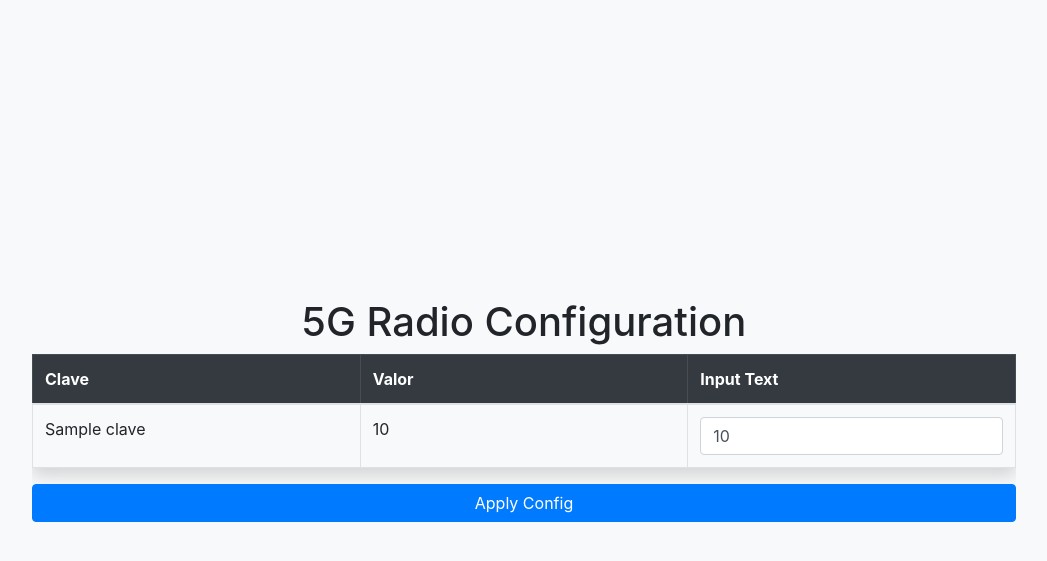
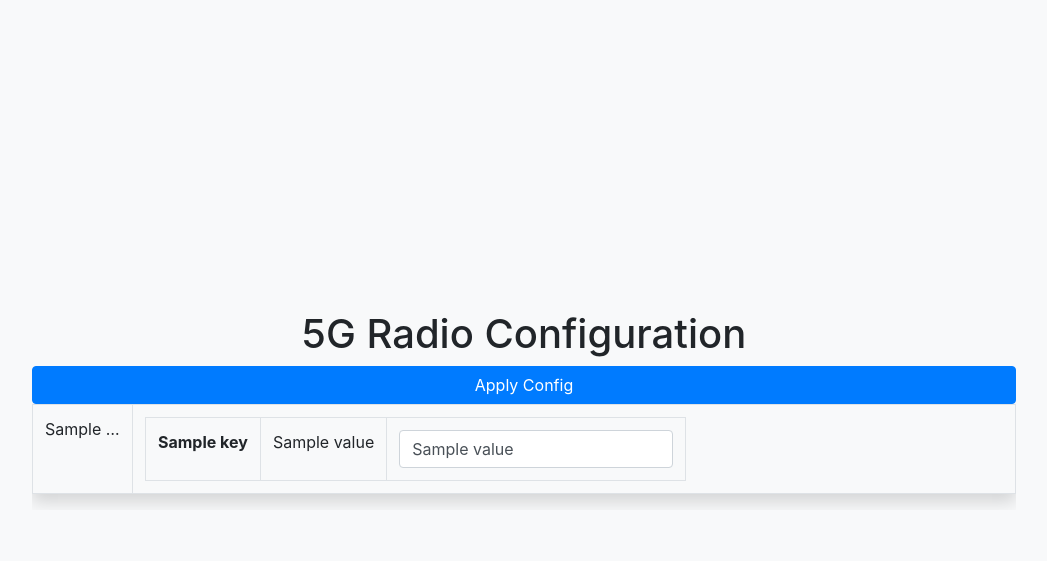
Before and after one commit to mikel-diez/5G-conf-apis, a FastAPI app: template templates/main.html in a window 1280 px wide. Shown: the top 561 px of the page, without its empty margins (116-1163 px from the left). Run offline with FastAPI, Linux system fonts and the light colour scheme; the template is opened without the code that fills it: most values are stand-ins (such as "Sample title", 1, 10 or a date in 2020); some libraries are stand-ins or nearby versions.

Commit message:
yml parsing added

```diff
--- a/main.py
+++ b/main.py
@@ -2,10 +2,11 @@ from fastapi import FastAPI, HTTPException, Body, Request
 from fastapi.responses import HTMLResponse, JSONResponse
 from fastapi.templating import Jinja2Templates
 from controllers.enviroment_controller import FileController
+from controllers.yml_controller import YamlToJsonFileController
 from controllers.container_controller import check_containers
 from controllers.deployment_controller import DeploymentStatusController
 from pydantic import BaseModel
-from variables.file_locations import ENV_FILE
+from variables.file_locations import ENV_FILE, YML_FILE
 import json
 app = FastAPI()
 
@@ -23,11 +24,18 @@ templates = Jinja2Templates(directory="templates")
 
 deployment_status_controller = DeploymentStatusController()
 
+# @app.get("/", response_class=HTMLResponse)
+# def get_main(request: Request):
+#     controller = FileController(ENV_FILE)
+#     json_data = controller.file_to_dict()
+#     return templates.TemplateResponse("main.html",  {"request": request, "json_data": json_data})
+
 @app.get("/", response_class=HTMLResponse)
 def get_main(request: Request):
-    controller = FileController(ENV_FILE)
-    json_data = controller.file_to_dict()
-    return templates.TemplateResponse("main.html",  {"request": request, "json_data": json_data})
+    controller = YamlToJsonFileController(YML_FILE)
+    json_data = controller.yaml_to_json()
+    return templates.TemplateResponse("main.html",  {"request": request, "json_data": json.loads(json_data)})
+
 
 @app.get("/get-conf")
 def get_configuration():
--- a/templates/main.html
+++ b/templates/main.html
@@ -63,6 +63,12 @@
             z-index: 1000;
             margin: -60px 0 0 -60px;
         }
+        .category-cell {
+            width: 100px;
+            white-space: nowrap;
+            overflow: hidden;
+            text-overflow: ellipsis;
+        }
 
         @-webkit-keyframes spin {
             0% { -webkit-transform: rotate(0deg); }
@@ -83,26 +89,24 @@
         <h1 class="text-center">5G Radio Configuration</h1>
         <div class="table-responsive">
             <table class="table table-bordered table-hover shadow">
-                <thead class="table-dark">
+                {% for category, settings in json_data.items() %}
                 <tr>
-                        <th scope="col">Clave</th>
-                        <th scope="col">Valor</th>
-                        <th scope="col">Input Text</th>
-                    </tr>
-                </thead>
-                <tbody>
-                    {% for clave, valor in json_data.items() %}
+                    <td class="category-cell">{{ category }}</td>
+                    <td>
+                        <table>
+                            {% for key, value in settings.items() %}
                             <tr>
-                        <td>{{ clave }}</td>
-                        <td>{{ valor }}</td>
+                                <td style=" font-weight: bold; " >{{ key }}</td>
+                                <td>{{ value }}</td>
                                 <td>
-                            <input type="text" class="form-control" name="{{ clave }}" value="{{ valor }}">
+                                    <input type="text" class="form-control" name="{{ category }}_{{ key }}" value="{{ value }}">
                                 </td>
                             </tr>
                             {% endfor %}
-                </tbody>
                         </table>
-        </div>
+                    </td>
+                </tr>
+                {% endfor %}
         <button id="apply-config" class="btn btn-primary">Apply Config</button>
     </div>
     <script src="https://code.jquery.com/jquery-3.2.1.min.js"></script>
--- a/variables/file_locations.py
+++ b/variables/file_locations.py
@@ -1,2 +1,3 @@
 ENV_FILE = "/home/arraiz/aa_REPOS/PROJ_TKNIKA/TKNIKA_Robotica/API/conf_files/.env"
+YML_FILE = "/home/arraiz/aa_REPOS/PROJ_TKNIKA/TKNIKA_Robotica/API/conf_files/config.yml"
 DEV_ENV_FILE = ""
```
Also changed, not shown: conf_files/config.yml (added, +36 -0 lines), controllers/yml_controller.py (added, +19 -0 lines), controllers/enviroment_controller.py (line endings or trailing spaces). Lines whose indentation alone changed are shown as unchanged.
